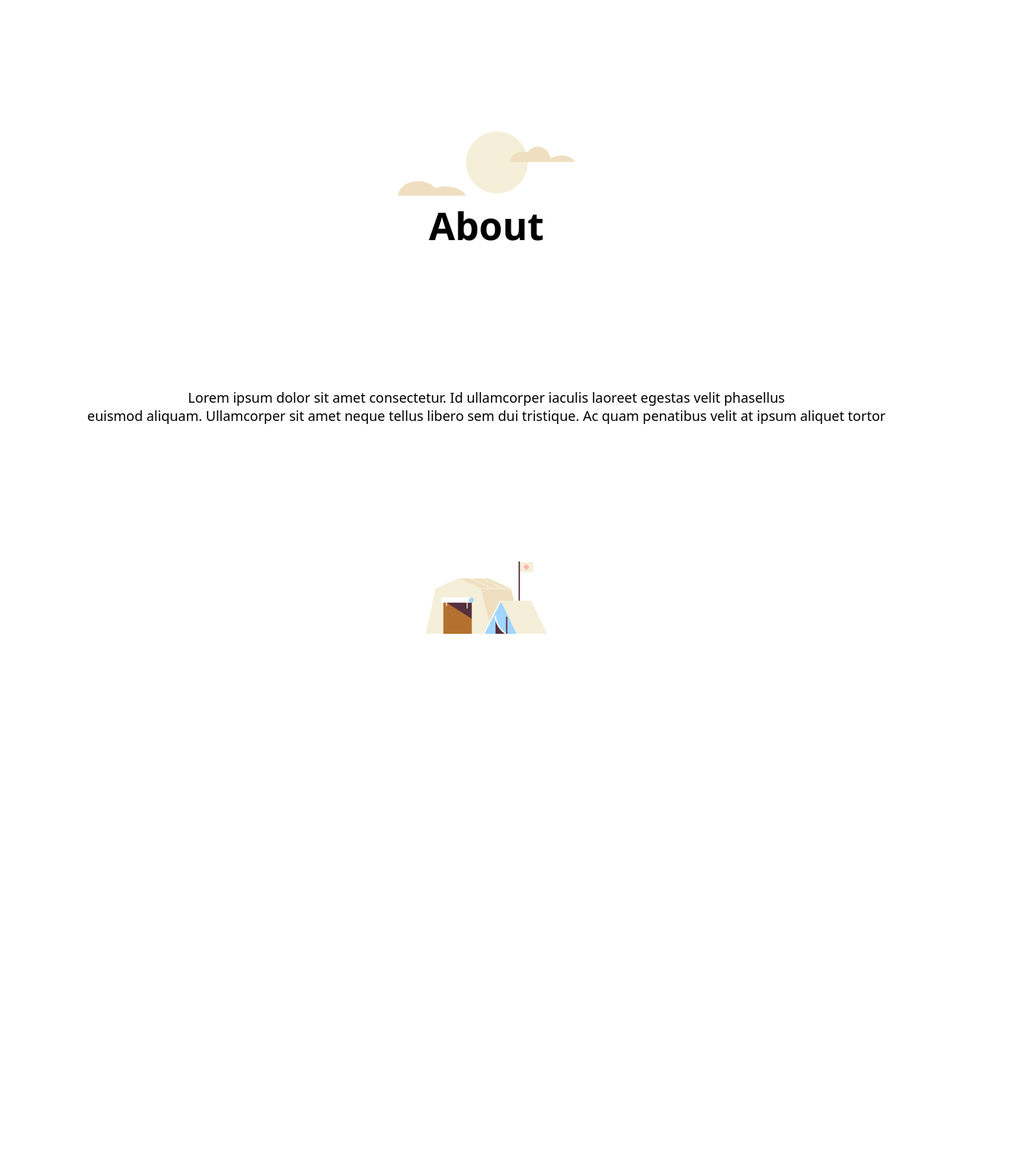
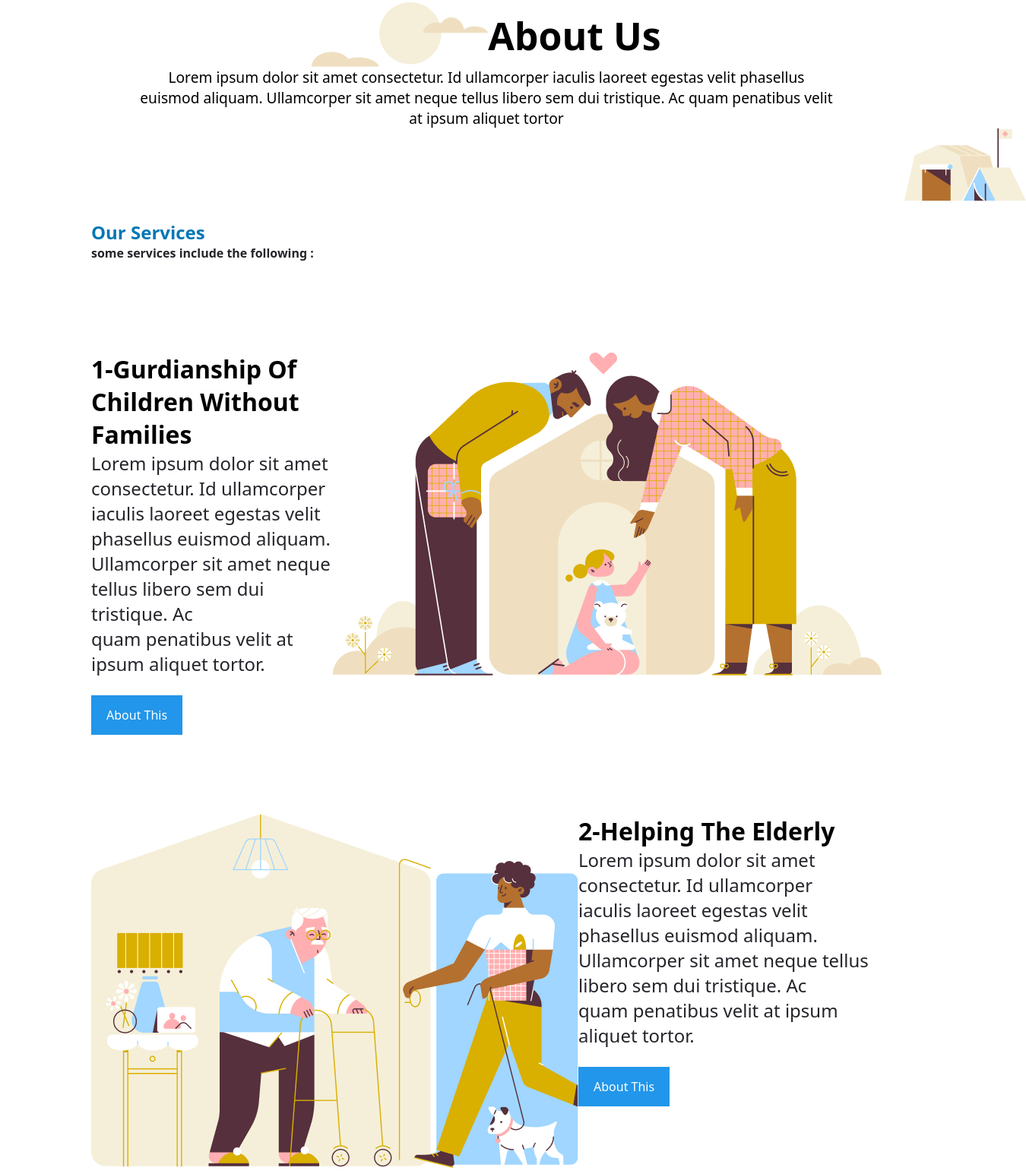
Before and after one commit to tecmalik/Html-Css, a plain HTML site: page Assignment/index.html in a window 1280 px wide. Shown: the part 560-2105 px from the top of the page at 76% size, 1350 px wide, since content can reach past the window. Before the commit the page ends 1401 px from the top, so only its background shows below. Drawn offline with Linux system fonts and the light colour scheme.

Commit message:
updating htm and css files

```diff
--- a/Assignment/index.html
+++ b/Assignment/index.html
@@ -55,19 +55,91 @@
 
 
     <div class= "sunimage">
-        <p>
+        <div class="sunimage-text">
              <img src="SUN & CLOUDS.png" alt="">
-             <h4>About</h4>
-        </p>
-            <p id="lorem">Lorem ipsum dolor sit amet consectetur. Id ullamcorper iaculis laoreet egestas velit phasellus <br>euismod aliquam. Ullamcorper sit amet neque tellus libero sem dui tristique. Ac quam penatibus velit at ipsum aliquet tortor  <p/>
-         <img src="TENTS.png" alt="">
+             <h4>About Us</h4>
+        </div class = "lorem-container" style = "position:absolute; bottom:200px;top:120px">
+            <p id="lorem">Lorem ipsum dolor sit amet consectetur. Id ullamcorper iaculis laoreet egestas velit phasellus
+                <br>euismod aliquam. Ullamcorper sit amet neque tellus libero sem dui tristique. Ac quam penatibus velit <br>at ipsum aliquet tortor
+            </p>
+
     </div>
 
-    <div class="tent">
+    <div class= "tent-image">
+        <img src="TENTS.png" alt="" style = "position:absolute; left:1190px;" >
+    </div>
+    <div class="services">
+        <h2 id="text"> Our Services  </h2>
+        <h4> some services include the following :</h4>
+    </div>
+    <div class="service-one">
+        <div class = "service-one-texts">
+            <div class="service-heading">
+                <h1> 1-Gurdianship Of Children Without Families</h1>
+            </div>
+            <div class = "service-text">
+                <h2> Lorem ipsum dolor sit amet consectetur. Id ullamcorper<br>
+                     iaculis laoreet egestas velit phasellus euismod aliquam.<br>
+                    Ullamcorper sit amet neque tellus libero sem dui tristique. Ac<br>
+                     quam penatibus velit at ipsum aliquet tortor.</h2>
+            </div>
+            <div class= "botton">
+                <botton id="About-botton" href="#"> About This</botton>
+            </div>
+
+        </div>
+        <div class="service-one-image">
+            <img src="Group 7(1).png" alt="">
+        </div>
 
     </div>
 
 
+    <div class="service-two">
+        <div class="service-one-image">
+            <img src="Group 1.png" alt="">
+        </div>
+
+        <div class = "service-two-texts">
+            <div class="service-heading">
+                <h1> 2-Helping The Elderly</h1>
+            </div>
+            <div class = "service-text">
+                <h2> Lorem ipsum dolor sit amet consectetur. Id ullamcorper<br>
+                     iaculis laoreet egestas velit phasellus euismod aliquam.<br>
+                    Ullamcorper sit amet neque tellus libero sem dui tristique. Ac<br>
+                     quam penatibus velit at ipsum aliquet tortor.</h2>
+            </div>
+            <div class= "botton">
+                <botton id="About-botton" href="#"> About This</botton>
+            </div>
+
+        </div>
+
+    </div>
+
+    <div class="service-three">
+        <div class = "service-three-texts">
+            <div class="service-heading">
+                <h1> 3-Buying Food And Clothes</h1>
+            </div>
+            <div class = "service-text">
+                <h2> Lorem ipsum dolor sit amet consectetur. Id ullamcorper<br>
+                     iaculis laoreet egestas velit phasellus euismod aliquam.<br>
+                    Ullamcorper sit amet neque tellus libero sem dui tristique. Ac<br>
+                     quam penatibus velit at ipsum aliquet tortor.</h2>
+            </div>
+            <div class= "botton">
+                <botton id="About-botton" href="#"> About This</botton>
+            </div>
+
+        </div>
+        <div class="service-one-image">
+            <img src="Group 10.png" alt="">
+        </div>
+
+    </div>
+
 
 </body>
 </html>
--- a/Assignment/style.css
+++ b/Assignment/style.css
@@ -51,8 +51,6 @@ nav{
 .hero-leftpart-buttons{
     display: flex;
     gap : 1rem;
-
-
 }
 
 .hero-leftpart-buttons button{
@@ -109,9 +107,10 @@ a:hover {
     font-weight:600;
 }
 #lorem{
-    font-size:30px;
+    font-size:20px;
     font-weight:200;
     font-size: large;
+
 }
 #tent{
     text-align: center;
@@ -124,3 +123,65 @@ a:hover {
     display :flex;
     justify-items: center;
 }
+.sunimage-text{
+    display: flex;
+    justify-content: center;
+}
+.sunimage-text img{
+    margin-top: -10px;
+}
+#lorem{
+    margin-top: -20px;
+    font-size: larger;
+    padding-top: 20px;
+}
+.tent-image{
+    justify-content: center;
+}
+.services {
+    color: #0077b6;
+    font-weight: bolder;
+    margin: 120px 120px
+}
+#services p{
+    colour :#24242b
+}
+.services h4 {
+    color: #24242b;
+
+}
+.service-one{
+    display: flex;
+    margin: 120px 120px;
+    justify-content : space-between;
+}
+.service-text h2{
+    color: #24242b;
+    font-weight : 200;
+}
+.service-one-image{
+    float: right;
+    margin-right: -1000;
+}
+#About-botton{
+    color: white;
+    padding: 15px 20px;
+    margin-top: 40px;
+    background-color: #2296ea;
+    border: none;
+
+}
+.botton{
+    margin-top:40px;
+}
+
+.service-two{
+    display: flex;
+    margin: 120px 120px;
+    justify-content : space-between;
+}
+.service-three{
+    display: flex;
+    margin: 120px 120px;
+    justify-content : space-between;
+}
```
Also changed, not shown: Assignment/Group 1.png (added), Assignment/Group 10.png (added), Assignment/Group 7(1).png (added).
